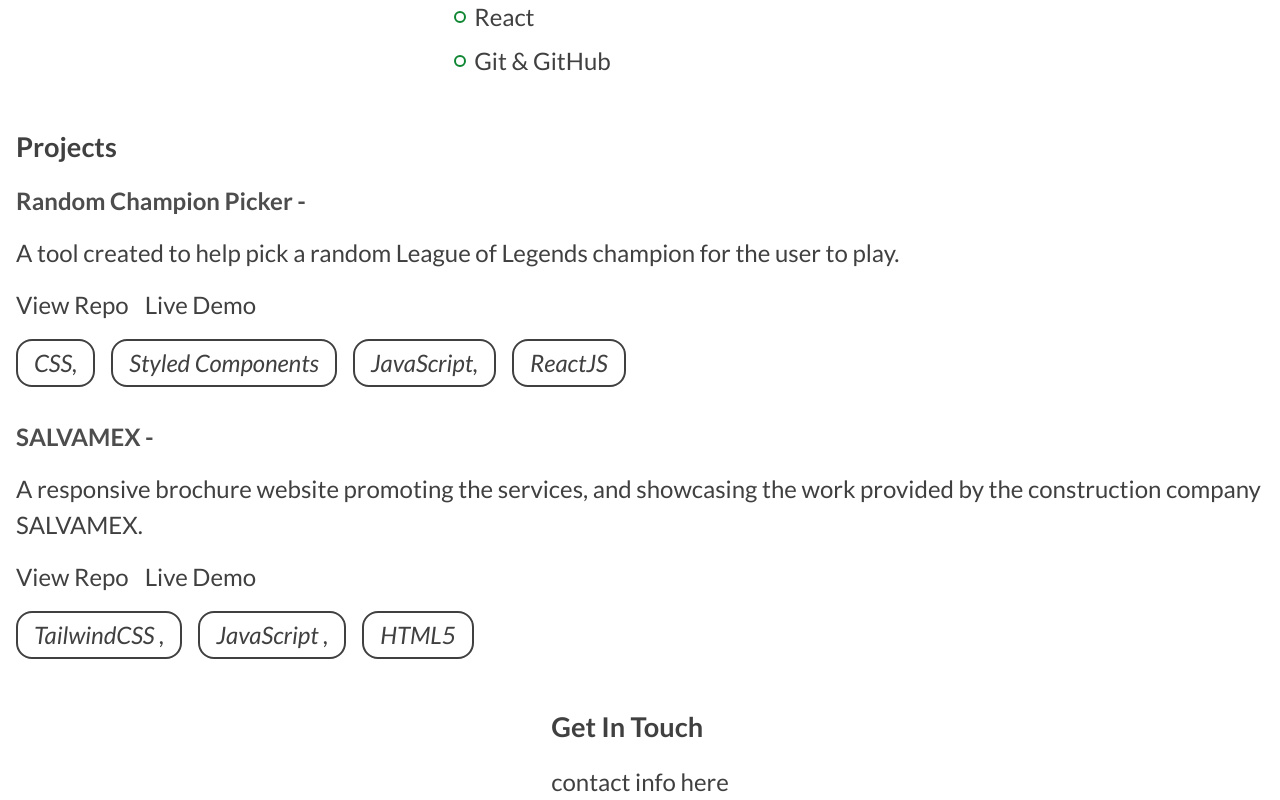
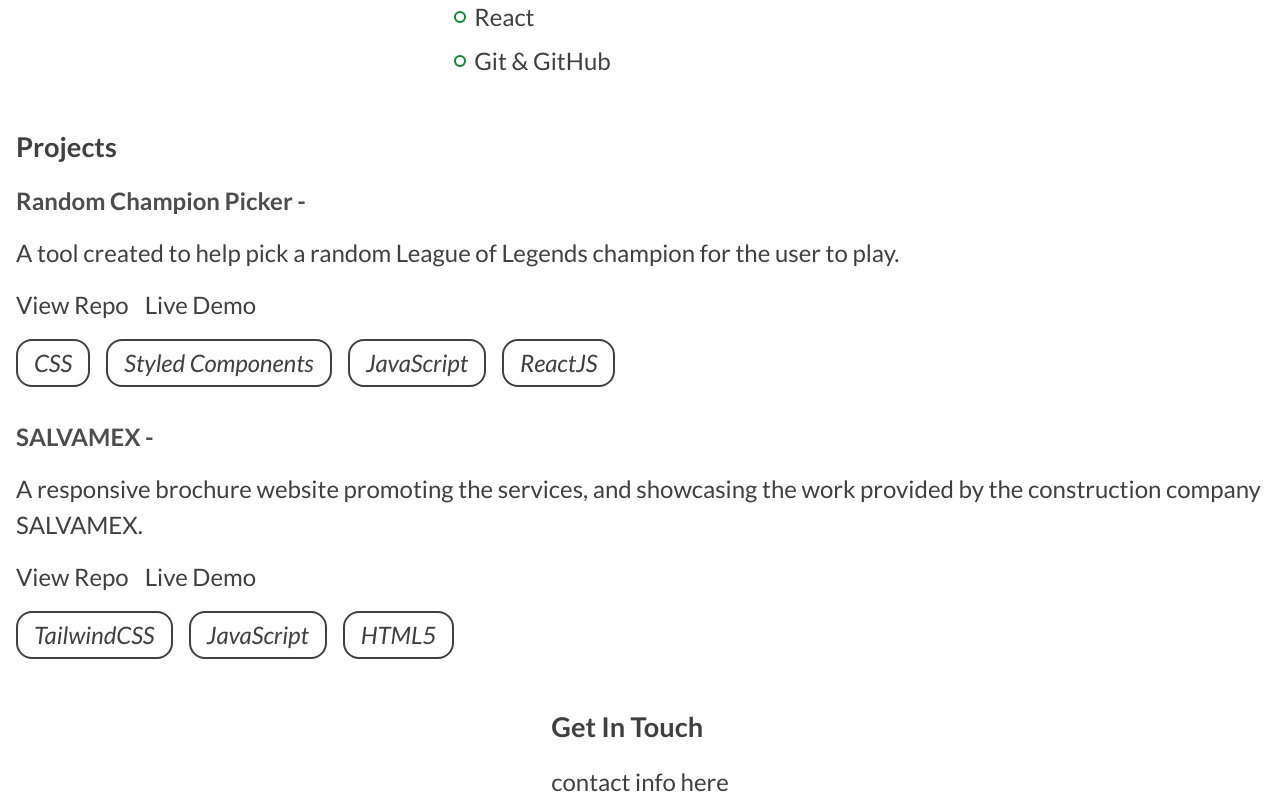
Before and after one commit to rramirez216/rubenramirezdev, a React (Create React App) app: page / in a window 1280 px wide. Shown: the part 866-1666 px from the top of the page. Built offline with nearby package versions, Linux system fonts and the light colour scheme.

Commit message:
removes extra spaces and commas inside of the stack array of each object in the project Array

```diff
--- a/src/data/data.js
+++ b/src/data/data.js
@@ -4,7 +4,7 @@
     title: 'Random Champion Picker',
     description:
       'A tool created to help pick a random League of Legends champion for the user to play.',
-    stack: ['CSS,  ', 'Styled Components  ', 'JavaScript,  ', 'ReactJS'],
+    stack: ['CSS', 'Styled Components', 'JavaScript', 'ReactJS'],
     repo: 'https://github.com/rramirez216/random-champion-picker',
     demo: 'https://randomchampionpicker.netlify.app/',
   },
@@ -13,7 +13,7 @@
     title: 'SALVAMEX',
     description:
       'A responsive brochure website promoting the services, and showcasing the work provided by the construction company SALVAMEX.',
-    stack: ['TailwindCSS  , ', 'JavaScript  , ', 'HTML5'],
+    stack: ['TailwindCSS', 'JavaScript', 'HTML5'],
     repo: 'https://github.com/rramirez216/Salvamex',
     demo: 'https://salvamexconstruction.com/',
   },
```
